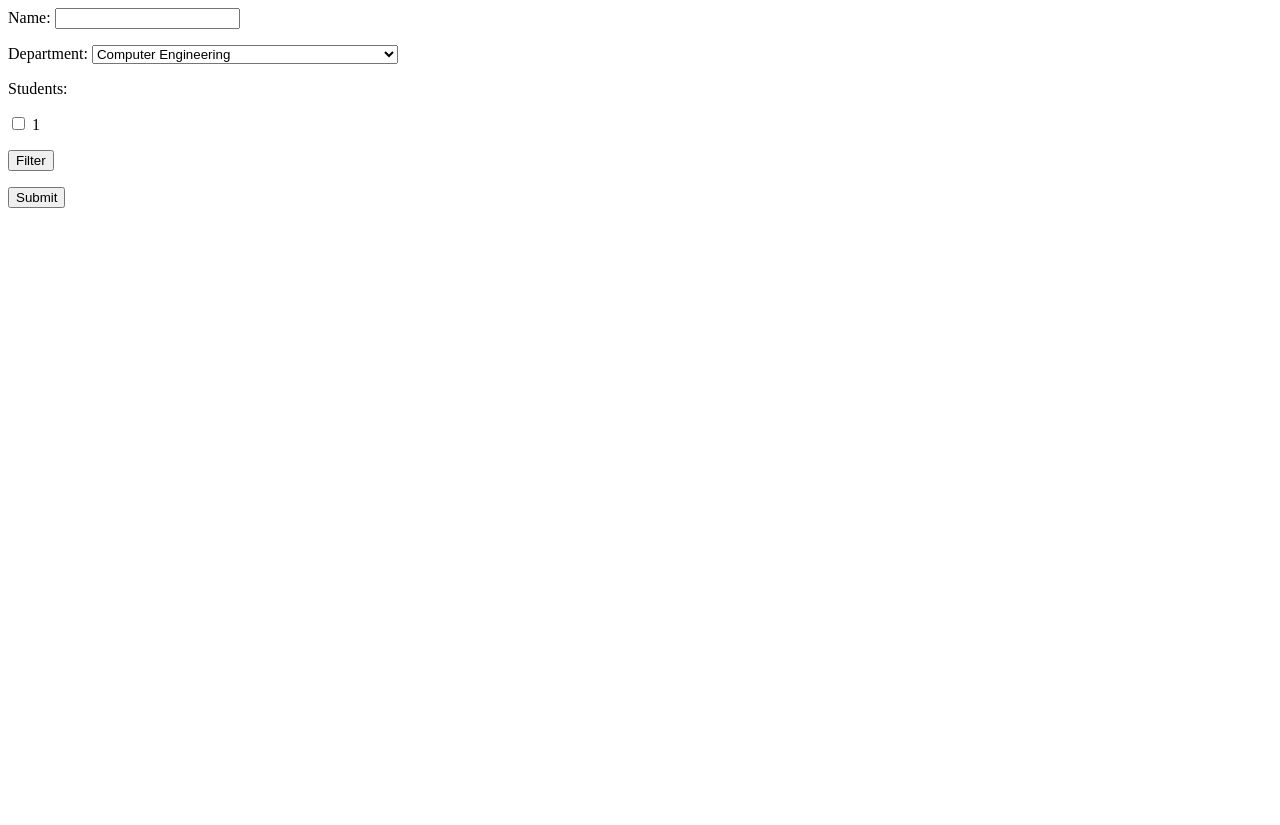
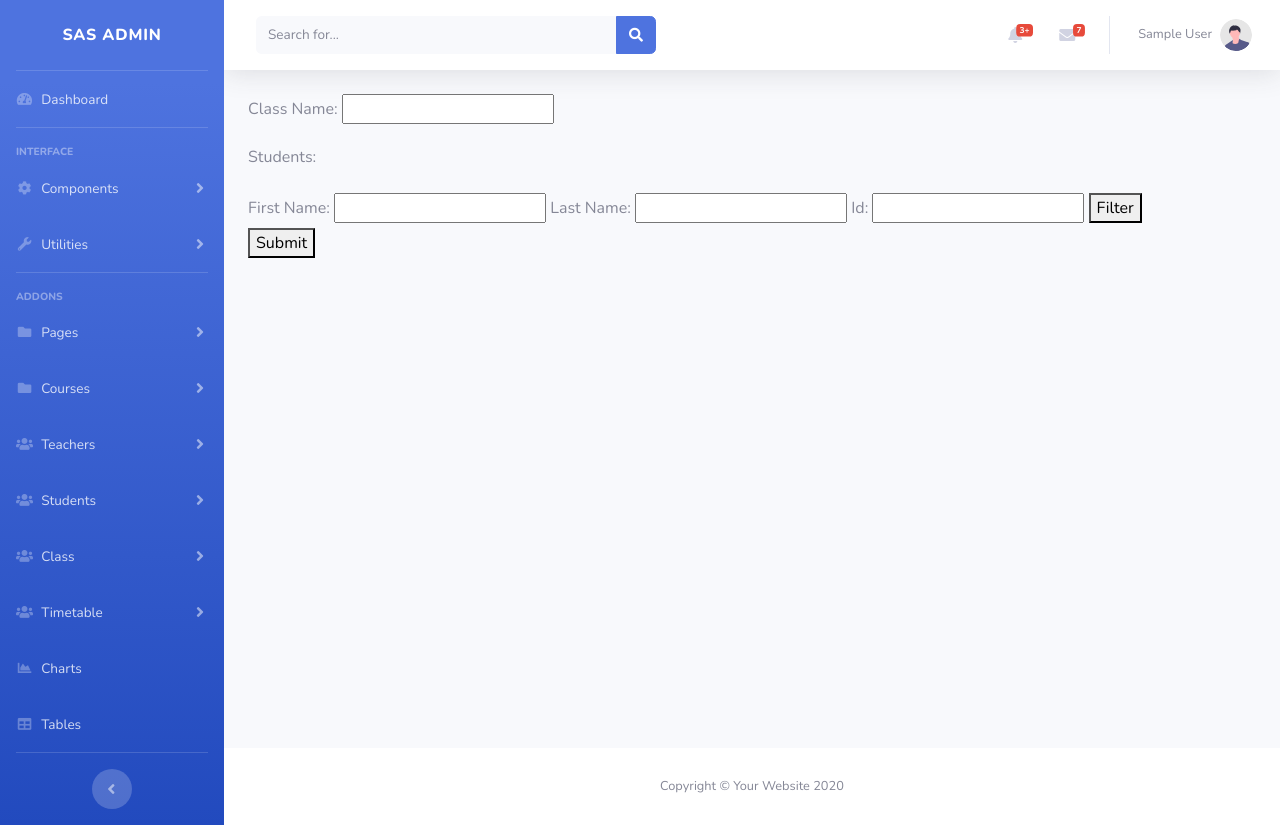
Before and after one commit to Hrishikesh-Panigrahi/sas, a Django app: page /class/ in a window 1280 px wide. Before the commit the page ends 208 px from the top, so only its background shows below. Run offline with Django 4.2, Linux system fonts and the light colour scheme; a user stored in the database is signed in; tables that the repository leaves empty hold one stand-in row (values such as "Sample post"); some libraries are stand-ins or nearby versions.

Commit message:
class update and create

```diff
--- a/cls/filters.py
+++ b/cls/filters.py
@@ -2,11 +2,11 @@ from dataclasses import fields
 from django import forms
 import django_filters
 from student.models import student
-from django.contrib.auth.models import User
 
 class StudentFilter(django_filters.FilterSet):
     f_name = django_filters.CharFilter(field_name='user__first_name', label='First Name', widget=forms.TextInput(attrs={'class': 'test', 'form':'filter-form'}))
+    l_name = django_filters.CharFilter(field_name='user__last_name', label='Last Name', widget=forms.TextInput(attrs={'class': 'test', 'form':'filter-form'}))
 
     class Meta:
         model = student
-        fields = ['f_name']
+        fields = ['f_name', 'l_name', 'id']
--- a/cls/forms.py
+++ b/cls/forms.py
@@ -1,4 +1,7 @@
+from dataclasses import fields
 from django import forms
+from pkg_resources import require
+from cls.models import Class
 from student.models import student
 
 department_choices = [
@@ -10,17 +13,21 @@ department_choices = [
     ]
 
 class ClassCreateForm(forms.Form):
-    name = forms.CharField()
-    department = forms.ChoiceField(choices=department_choices)
-    students = forms.ModelMultipleChoiceField(queryset=student.objects.all(),widget=forms.CheckboxSelectMultiple)
+    name = forms.CharField(label='Class Name')
+    def __init__(self, *args, **kwargs):
+        s = kwargs.pop('students', None)
+        super(ClassCreateForm, self).__init__(*args, **kwargs)
+        self.fields['students'] = forms.ModelMultipleChoiceField(queryset=s,widget=forms.CheckboxSelectMultiple)
 
-class ClassUpdateForm(forms.Form):
-    name = forms.CharField()
-    department = forms.ChoiceField(choices=department_choices)
+class ClassUpdateForm(forms.ModelForm):
+
+    class Meta:
+        model = Class
+        fields = ['class_name']
 
     def __init__(self,*args, **kwargs):
         in_class = kwargs.pop('in_class', None)
         out_class = kwargs.pop('out_class', None)
         super(ClassUpdateForm, self).__init__(*args, **kwargs)
-        self.fields['students in class'] = forms.ModelMultipleChoiceField(queryset=in_class,widget=forms.CheckboxSelectMultiple)
-        self.fields['students not in class'] = forms.ModelMultipleChoiceField(queryset=out_class,widget=forms.CheckboxSelectMultiple)
+        self.fields['students in class'] = forms.ModelMultipleChoiceField(queryset=in_class,widget=forms.CheckboxSelectMultiple, required=False)
+        self.fields['students not in class'] = forms.ModelMultipleChoiceField(queryset=out_class,widget=forms.CheckboxSelectMultiple, required=False)
--- a/cls/templates/cls/form.html
+++ b/cls/templates/cls/form.html
@@ -1,10 +1,13 @@
-<form action="" method="post" form="class-form">
+{% extends 'blank.html' %}
+
+{% block content %}
+<form action="" method="post" id="class-form">
     {% csrf_token %}
     {{ form.as_p }}
 </form>
-<form action="" method="get">
+<form method="get" id="filter-form">
     {{ filter1.form }}
-    <button type="submit">Filter</button>
+    <button type="submit" form="filter-form">Filter</button>
 </form>
 
 <button type="submit" form="class-form">Submit</button>
@@ -12,3 +15,4 @@
     {{ filter2.form }}
     <button type="submit">Filter</button>
 </form> {% endcomment %}
+{% endblock content %}
--- a/cls/urls.py
+++ b/cls/urls.py
@@ -2,6 +2,6 @@ from django.urls import path
 from . import views
 
 urlpatterns = [
-    path('', views.create),
+    path('', views.create, name='createClass'),
     path('<int:id>', views.update),
 ]
--- a/cls/views.py
+++ b/cls/views.py
@@ -9,17 +9,27 @@ from django.contrib.admin.views.decorators import staff_member_required
 # Create your views here.
 
 @staff_member_required(login_url='/')
+def index(request):
+    uDept = request.user.teacherprofile.department
+    # return render()
+    return HttpResponse("helo")
+
+@staff_member_required(login_url='/')
 def create(request):
-    form = ClassCreateForm(request.POST or None)
+    uDept = request.user.teacherprofile.department
+    s = student.objects.filter(department=uDept, cls=None)
+    filter = StudentFilter(request.GET, queryset=s)
+    form = ClassCreateForm(request.POST or None, students=s)
     context = {
-        'form': form
+        'form': form,
+        'filter1': filter
     }
     if request.method == 'POST':
-        form = ClassCreateForm(request.POST)
+        form = ClassCreateForm(request.POST, students=s)
         if form.is_valid():
             body = request.POST.dict()
             students = dict(request.POST)['students']
-            c = Class(class_name=body['name'], department=body['department'])
+            c = Class(class_name=body['name'], department=uDept)
             c.save()
             for obj in students:
                 s = student.objects.get(pk=obj)
@@ -30,17 +40,32 @@ def create(request):
 
 @staff_member_required(login_url='/')
 def update(request, id):
-    print(request.GET)
+    uDept = request.user.teacherprofile.department
     c = Class.objects.get(pk=id)
-    in_class = student.objects.filter(cls=c)
-    out_class = student.objects.exclude(cls=c)
+    in_class = student.objects.filter(cls=c, department=uDept)
+    out_class = student.objects.filter(cls=None, department=uDept)
     inStudentFilter = StudentFilter(request.GET, queryset=in_class)
     in_class = inStudentFilter.qs
 
     outStudentFilter = StudentFilter(request.GET, queryset=out_class)
     out_class = outStudentFilter.qs
 
-    form = ClassUpdateForm(request.POST or None, in_class=in_class, out_class=out_class)
+    form = ClassUpdateForm(request.POST or None, instance=c, in_class=in_class, out_class=out_class)
+
+    if request.method == 'POST' and form.is_valid():
+        form.save()
+        in_cstudents = dict(request.POST)['students in class']
+        out_cstudents = dict(request.POST)['students not in class']
+        for obj in out_cstudents:
+            s = student.objects.get(pk=obj)
+            s.cls = c
+            s.save()
+        for obj in in_cstudents:
+            s = student.objects.get(pk=obj)
+            s.cls = None
+            s.save()
+
+
     context = {
         "form":form,
         "filter1": inStudentFilter
--- a/student/models.py
+++ b/student/models.py
@@ -36,4 +36,4 @@ class student(models.Model):
     cls = models.ForeignKey(Class, on_delete=models.SET_NULL, null=True, blank=True)
 
     def __str__(self):
-        return str(self.id)
+        return str(self.user.first_name) + " " + str(self.user.last_name)
--- a/templates/components/sidebar.html
+++ b/templates/components/sidebar.html
@@ -113,7 +113,7 @@
     </li>
     {% endif %}
 
-    {% if request.user.is_classteacher %}
+    {% if request.user.is_classteacher or request.user.is_superuser%}
     <!-- Students -->
     <li class="nav-item">
         <a class="nav-link{% if not expand == 'Students' %} collapsed{% endif %}" href="#" data-toggle="collapse" data-target="#collapseStudents" aria-expanded="true" aria-controls="#collapseStudents">
@@ -131,6 +131,21 @@
         </div>
     </li>
     {% endif %}
+
+    <!-- Classes -->
+    <li class="nav-item">
+        <a class="nav-link{% if not expand == 'Class' %} collapsed{% endif %}" href="#" data-toggle="collapse" data-target="#collapseClass" aria-expanded="true" aria-controls="#collapseStudents">
+            <i class="fas fa-fw fa-users"></i>
+            <span>Class</span>
+        </a>
+        <div id="collapseClass" class="collapse{% if expand == 'Class' %} show{% endif %}" aria-labelledby="headingPages" data-parent="#accordionSidebar">
+            <div class="bg-white py-2 collapse-inner rounded">
+                <h6 class="collapse-header">Students</h6>
+                {% comment %} <a class="collapse-item" href="{% url '' %}">All Classes</a> {% endcomment %}
+                <a class="collapse-item" href="{% url 'createClass' %}">Create Class</a>
+            </div>
+        </div>
+    </li>
 
     {% if request.user.is_staff %}
     <!-- Timetable -->
```
